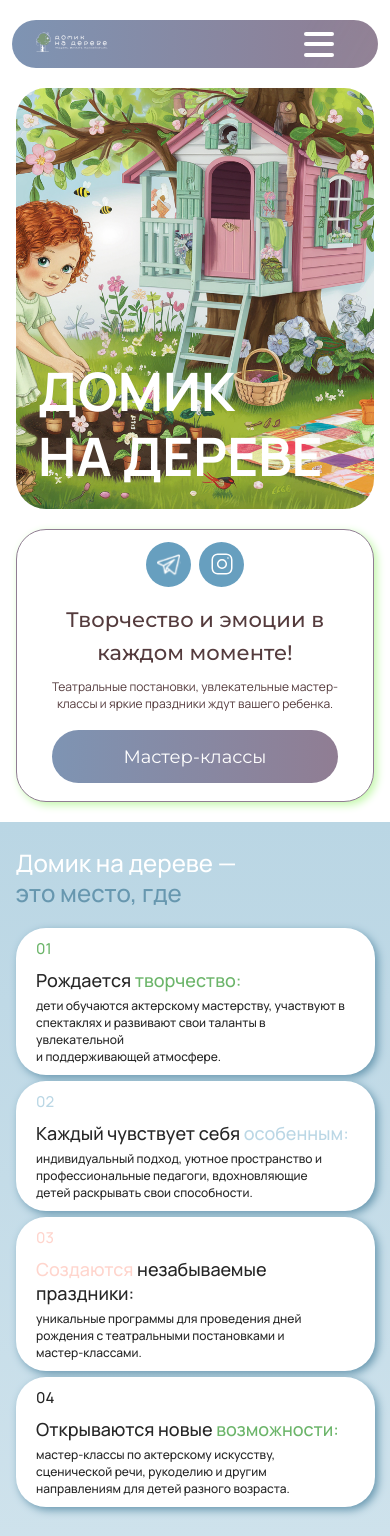
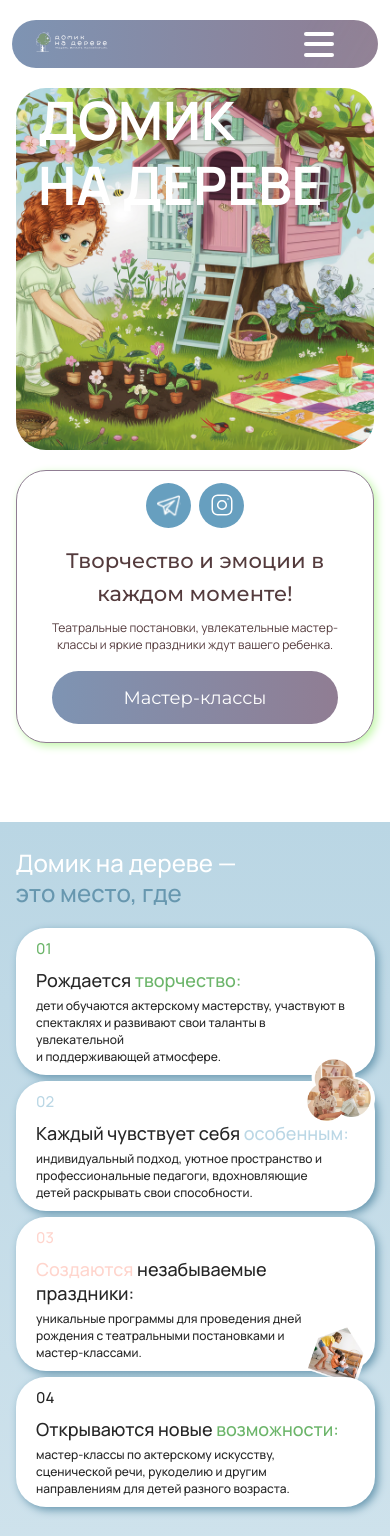
Before and after one commit to simonagleev/domik_na_dereve, a Next.js app: page / in a window 390 px wide. Shown: the top 1536 px of the page. Built offline with nearby package versions, Linux system fonts and the light colour scheme.

Commit message:
home style + about section bg figures

```diff
--- a/src/app/page.module.css
+++ b/src/app/page.module.css
@@ -96,18 +96,22 @@
   animation-fill-mode: forwards;
   box-shadow: 3px 3px 8px rgba(103, 151, 175, 1);
 }
-.about_card:nth-of-type(1){
+
+.about_card:nth-of-type(1) {
   animation-name: slide-in;
 }
-.about_card:nth-of-type(2){
+
+.about_card:nth-of-type(2) {
   animation-name: slide-out;
   animation-delay: 0.3s;
 }
-.about_card:nth-of-type(3){
+
+.about_card:nth-of-type(3) {
   animation-name: slide-in;
   animation-delay: .6s;
 }
-.about_card:nth-of-type(4){
+
+.about_card:nth-of-type(4) {
   animation-name: slide-out;
   animation-delay: .9s;
 }
@@ -179,10 +183,12 @@
   transition: .3s;
   margin-top: 1rem;
 }
+
 .more_btn:hover {
   transition: .3s;
   transform: scale(1.05);
 }
+
 .more_btn:active {
   transition: .3s;
   transform: scale(.95);
@@ -384,7 +390,7 @@
   text-align: center;
 }
 
-@media (max-width: 480px) {
+@media (max-width: 768px) {
   .content {
     background: linear-gradient(180deg, rgba(186, 214, 228, 1) 0%, rgba(255, 255, 255, 1) 50%, rgba(255, 255, 255, 1) 55%, rgba(186, 214, 228, 1) 100%);
   }
@@ -392,6 +398,10 @@
   .content_container {
     width: 100%;
     position: static;
+  }
+
+  .home {
+    flex: 1;
   }
 
   /* ABOUT */
@@ -546,7 +556,7 @@
     gap: 10px;
   }
 
-  .atmosphere_left {}
+
 
   .atmosphere_heading {
     font-size: 1.667rem;
@@ -596,6 +606,13 @@
   }
 
 }
+@media (max-width: 1100px) {
+  .home {
+  align-items: flex-start;
+  }
+}
+
+
 
 @media (max-width: 480px) and (min-width: 435px) {
   .container {
@@ -645,9 +662,6 @@
 
 /* Стили для планшетов в Portrait */
 @media (min-width: 768px) and (max-width: 1024px) {
-  .header {
-    font-size: 5.825rem;
-  }
   .content_container {
     width: 100%;
   }
@@ -664,6 +678,7 @@
     gap: 15px;
     padding: 30px 25px;
   }
+
   .why_heading {
     line-height: 40px;
   }
--- a/src/components/AboutSection/AboutSection.js
+++ b/src/components/AboutSection/AboutSection.js
@@ -61,6 +61,11 @@ export default function AboutSection() {
                         профессиональные педагоги, вдохновляющие<br />
                         детей раскрывать свои способности.
                     </p>
+                    <img
+                        src="img/bg_figure_round_kids.png"
+                        alt="figure kids"
+                        className={styles.bg_figure}
+                    />
                 </div>
 
                 <div className={styles.about_card}>
@@ -73,6 +78,11 @@ export default function AboutSection() {
                         рождения с театральными постановками и<br />
                         мастер-классами.
                     </p>
+                    <img
+                        src="img/bg_figure_envelope.png"
+                        alt="envelope"
+                        className={`${styles.bg_figure} ${styles.bg_figure_2}`}
+                    />
                 </div>
 
                 <div className={styles.about_card}>
@@ -86,69 +96,8 @@ export default function AboutSection() {
                         направлениям для детей разного возраста.
                     </p>
                 </div>
+
             </div>
         </>
-        //     <div className={styles.about_container}>
-        //         {isOpen && <ModalDescription />}
-
-        //         <div className={styles.about_card}>
-        //             <div className={styles.about_number} style={{ color: 'rgba(108, 181, 106, 1)' }}>01</div>
-        //             <h2 className={styles.about_card_header}>
-        //                 {/* Рождается <span style={{ color: 'rgba(108, 181, 106, 1)' }}>творчество:</span> */}
-        //                 <span style={{ color: 'rgba(108, 181, 106, 1)' }}>Театр</span> «Домик на дереве» -
-        //             </h2>
-        //             <p className={styles.about_card_text}>
-        //                 {/* дети обучаются актерскому мастерству, участвуют в <br />
-        //         спектаклях и развивают свои таланты в увлекательной<br />
-        //         и поддерживающей атмосфере. */}
-        //                 это иммерсивный детский театр.
-        //             </p>
-        //             <div className={styles.more_btn_container}>
-        //                 <button
-        //                     className={styles.more_btn}
-        //                     style={{ backgroundColor: 'rgba(108, 181, 106, 1)' }}
-        //                     onClick={() => openDescriptionModal(1)}>
-        //                     Подробнее...
-        //                 </button>
-        //             </div>
-
-        //         </div>
-
-        //         <div className={styles.about_card}>
-        //             <div className={styles.about_number} style={{ color: 'rgba(187, 215, 229, 1)' }}>02</div>
-        //             <h2 className={styles.about_card_header}>
-        //                 Каждый чувствует себя <span style={{ color: 'rgba(187, 215, 229, 1)' }}>особенным:</span>
-        //             </h2>
-        //             <p className={styles.about_card_text}>
-        //                 индивидуальный подход, уютное пространство и <br />
-        //                 профессиональные педагоги, вдохновляющие<br />
-        //                 детей раскрывать свои способности.
-        //             </p>
-        //         </div>
-
-        //         <div className={styles.about_card}>
-        //             <div className={styles.about_number} style={{ color: 'rgba(255, 213, 205, 1)' }}>03</div>
-        //             <h2 className={styles.about_card_header}>
-        //                 <span style={{ color: 'rgba(255, 213, 205, 1)' }}>Создаются</span> незабываемые праздники:
-        //             </h2>
-        //             <p className={styles.about_card_text}>
-        //                 уникальные программы для проведения дней<br />
-        //                 рождения с театральными постановками и<br />
-        //                 мастер-классами.
-        //             </p>
-        //         </div>
-
-        //         <div className={styles.about_card}>
-        //             <div className={styles.about_number} style={{ color: 'rgba(108, 181, 106, 1))' }}>04</div>
-        //             <h2 className={styles.about_card_header}>
-        //                 Открываются новые <span style={{ color: 'rgba(108, 181, 106, 1)' }}>возможности:</span>
-        //             </h2>
-        //             <p className={styles.about_card_text}>
-        //                 мастер-классы по актерскому искусству,<br />
-        //                 сценической речи, рукоделию и другим<br />
-        //                 направлениям для детей разного возраста.
-        //             </p>
-        //         </div>
-        //     </div>
     );
 }
--- a/src/components/AboutSection/aboutSection.module.css
+++ b/src/components/AboutSection/aboutSection.module.css
@@ -6,6 +6,7 @@
   margin-top: 48px;
   margin-bottom: 35px;
   align-self: flex-start;
+
 }
 
 .content_header_span {
@@ -19,6 +20,7 @@
   align-items: center;
   gap: 26px;
   margin-bottom: 30px;
+
 }
 
 .about_card {
@@ -30,6 +32,8 @@
   animation-duration: 0.5s;
   animation-fill-mode: forwards;
   box-shadow: 3px 3px 8px rgba(103, 151, 175, 1);
+  position: relative;
+  z-index: 1;
 }
 
 /* Анимация только если класс .visible есть */
@@ -52,12 +56,21 @@
   animation-delay: 0.9s;
 }
 
+.bg_figure {
+  position: absolute;
+  top: -40%;
+  right: -10%;
+  z-index: 10;
+  width: 35%;
+}
+
 @keyframes slide-in {
   from {
     translate: -100vw 0;
     scale: 2 1;
     opacity: 0;
   }
+
   to {
     translate: 0 0;
     scale: 1 1;
@@ -71,13 +84,13 @@
     scale: 2 1;
     opacity: 0;
   }
+
   to {
     translate: 0 0;
     scale: 1 1;
     opacity: 1;
   }
 }
-
 
 .about_number {
   font-weight: 500;
@@ -118,17 +131,20 @@
   transition: .3s;
   margin-top: 1rem;
 }
+
 .more_btn:hover {
   transition: .3s;
   transform: scale(1.05);
 }
+
 .more_btn:active {
   transition: .3s;
   transform: scale(.95);
 }
 
 
-@media (max-width: 480px) {
+@media (max-width: 768px) {
+
   /* ABOUT */
   .content_header {
     font-size: 2rem;
@@ -170,6 +186,32 @@
     font-size: 1rem;
     line-height: 15px;
     padding: 4px 10px;
+  }
+
+  .bg_figure {
+    top: -30%;
+    right: 0%;
+    width: 30%;
+  }
+
+  .bg_figure_2 {
+    top: auto;
+    bottom: -10%;
+    right: 0;
+  }
+}
+
+@media (max-width: 480px) {
+  .bg_figure {
+    top: -20%;
+    right: 0%;
+    width: 20%;
+  }
+
+  .bg_figure_2 {
+    top: auto;
+    bottom: -10%;
+    right: 0;
   }
 
 }
@@ -214,7 +256,19 @@
 }
 
 /* Стили для мобильных в landscape  */
-  @media (min-width: 481px) and (max-width: 767px) {}
+@media (min-width: 481px) and (max-width: 767px) {
+  .bg_figure {
+    top: -40%;
+    right: 0%;
+    width: 20%;
+  }
+
+  .bg_figure_2 {
+    top: auto;
+    bottom: -10%;
+    right: 0;
+  }
+}
 
 /* Стили для планшетов в Portrait */
 @media (min-width: 768px) and (max-width: 1024px) {
@@ -222,9 +276,13 @@
   .about_number {
     margin-bottom: 2.375rem
   }
+
+  .bg_figure {
+    top: -20%;
+    right: 0%;
+    width: 30%;
+  }
 }
 
 /* Стили для планшетов в landscape и небольших экранов */
-  @media (min-width: 1025px) and (max-width: 1280px) {
-
-  }
+@media (min-width: 1025px) and (max-width: 1280px) {}
```
Also changed, not shown: public/img/bg_figure_envelope.png (added), public/img/bg_figure_round_kids.png (added). Lines whose indentation alone changed are shown as unchanged.
